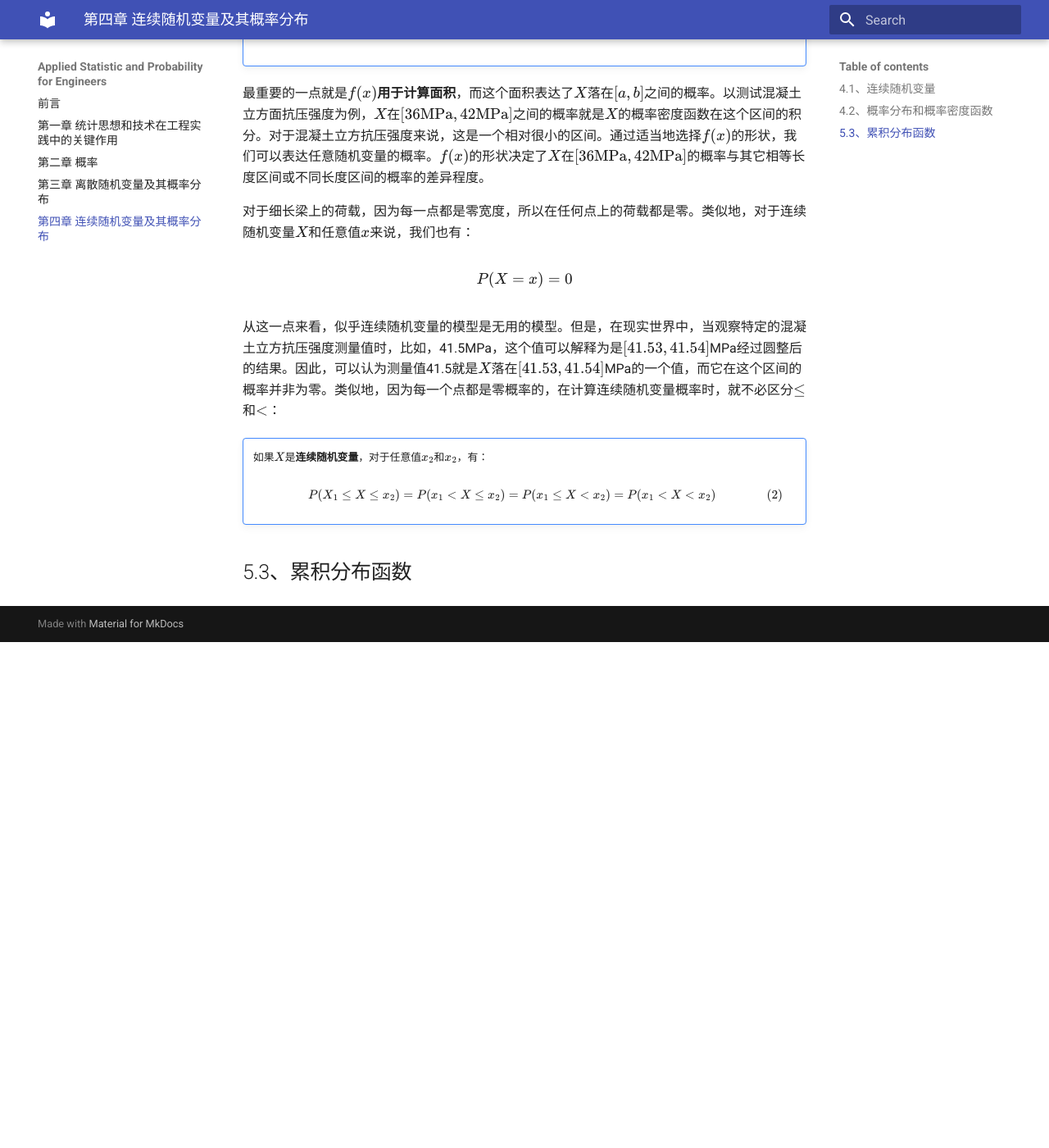
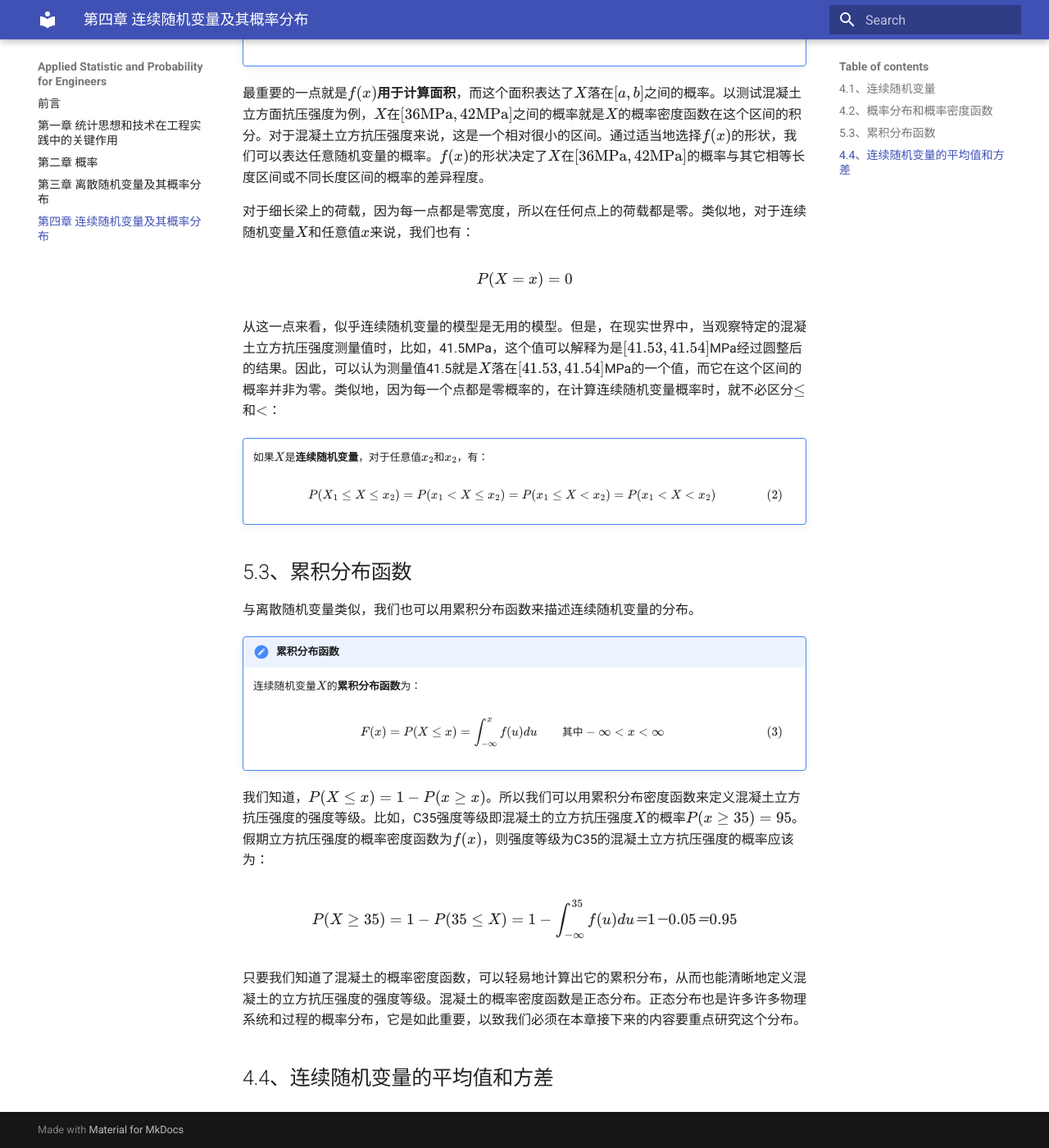
Before and after one commit to chenmich/applied_statistic_and_probability_for_engineers, an MkDocs documentation site: the page built from docs/fourth.md, in a window 1280 px wide and 1400 px high, scrolled down 2335 px. Shown: the whole window at 82% size. Built offline with MkDocs 1.6.1 and Material for MkDocs 9.7.7, drawn with Linux system fonts in a browser that asks for light colours; before the commit the page ends 3118 px from its top, so only the background shows below that.

Commit message:
complete 4.3

```diff
--- a/docs/fourth.md
+++ b/docs/fourth.md
@@ -78,3 +78,25 @@ $$
     $$
 
 ## 5.3、累积分布函数
+
+与离散随机变量类似，我们也可以用累积分布函数来描述连续随机变量的分布。
+
+!!!note "累积分布函数"
+    连续随机变量$X$的**累积分布函数**为：
+
+    $$
+    \begin{align}
+    F(x)=P(X\leq x)=\int_{-\infty}^{x}f(u)du \qquad
+    \text{其中} -\infty<x<\infty\qquad
+    \end{align}
+    $$
+
+我们知道，$P(X\leq x)=1-P(x\geq x)$。所以我们可以用累积分布密度函数来定义混凝土立方抗压强度的强度等级。比如，C35强度等级即混凝土的立方抗压强度$X$的概率$P(x\geq 35)=95%$。假期立方抗压强度的概率密度函数为$f(x)$，则强度等级为C35的混凝土立方抗压强度的概率应该为：
+
+$$
+P(X\geq 35)=1-P(35\leq X)=1-\int_{-\infty}^{35}f(u)du＝1－0.05＝0.95
+$$
+
+只要我们知道了混凝土的概率密度函数，可以轻易地计算出它的累积分布，从而也能清晰地定义混凝土的立方抗压强度的强度等级。混凝土的概率密度函数是正态分布。正态分布也是许多许多物理系统和过程的概率分布，它是如此重要，以致我们必须在本章接下来的内容要重点研究这个分布。
+
+## 4.4、连续随机变量的平均值和方差
```
